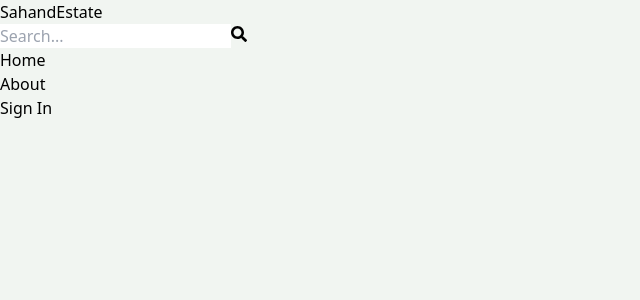
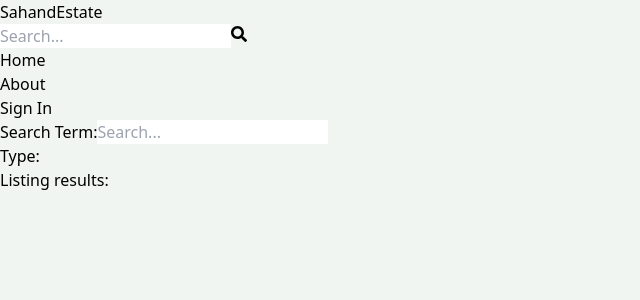
Before and after one commit to hanadiOkla/mern-estate, a React (Vite) app in the folder client/: page /search in a window 1280 px wide. Shown: the top 300 px of the page, without its empty margins (0-640 px from the left). Built offline with nearby package versions, Linux system fonts and the light colour scheme; no server answers.

Commit message:
Create Search Page

```diff
--- a/client/src/App.jsx
+++ b/client/src/App.jsx
@@ -9,6 +9,7 @@ import PrivateRoute from './components/PrivateRoute';
 import CreateListing from './pages/CreateListing';
 import UpdateListing from './pages/UpdateListing';
 import Listing from './pages/Listing';
+import Search from './pages/Search';
 
 function App() {
   return (
@@ -19,6 +20,7 @@ function App() {
         <Route path="/sign-in" element={<SignIn/>}/>
         <Route path="/sign-up" element={<SignUp/>}/>
         <Route path="/about" element={<About/>}/>
+        <Route path='/search' element={<Search/>}/>
         <Route path="/listing/:listingId" element={<Listing/>}/>
         <Route  element={<PrivateRoute/>}>
           <Route path="/profile" element={<Profile/>}/>
--- /dev/null
+++ b/client/src/pages/Search.jsx
@@ -0,0 +1,29 @@
+import React from 'react'
+
+export default function Search() {
+  return (
+    <div className='flex flex-col md:flex-row '>
+        <div className='p-7 border-b-2 sm:border-r-2 md:min-h-screen'>
+            <form action="">
+                <div className='flex items-center gap-2'>
+                    <label className='whitespace-nowrap'>Search Term:</label>
+                    <input
+                        type="text"
+                        id='searchTerm'
+                        placeholder='Search...'
+                        className='border rounded-lg p-3 w-full'
+                    />
+                </div>
+                <div>
+                    <label htmlFor="">Type:</label>
+                </div>
+
+
+            </form>
+        </div>
+        <div className=''>
+            <h1>Listing results:</h1>
+        </div>
+    </div>
+  )
+}
```
